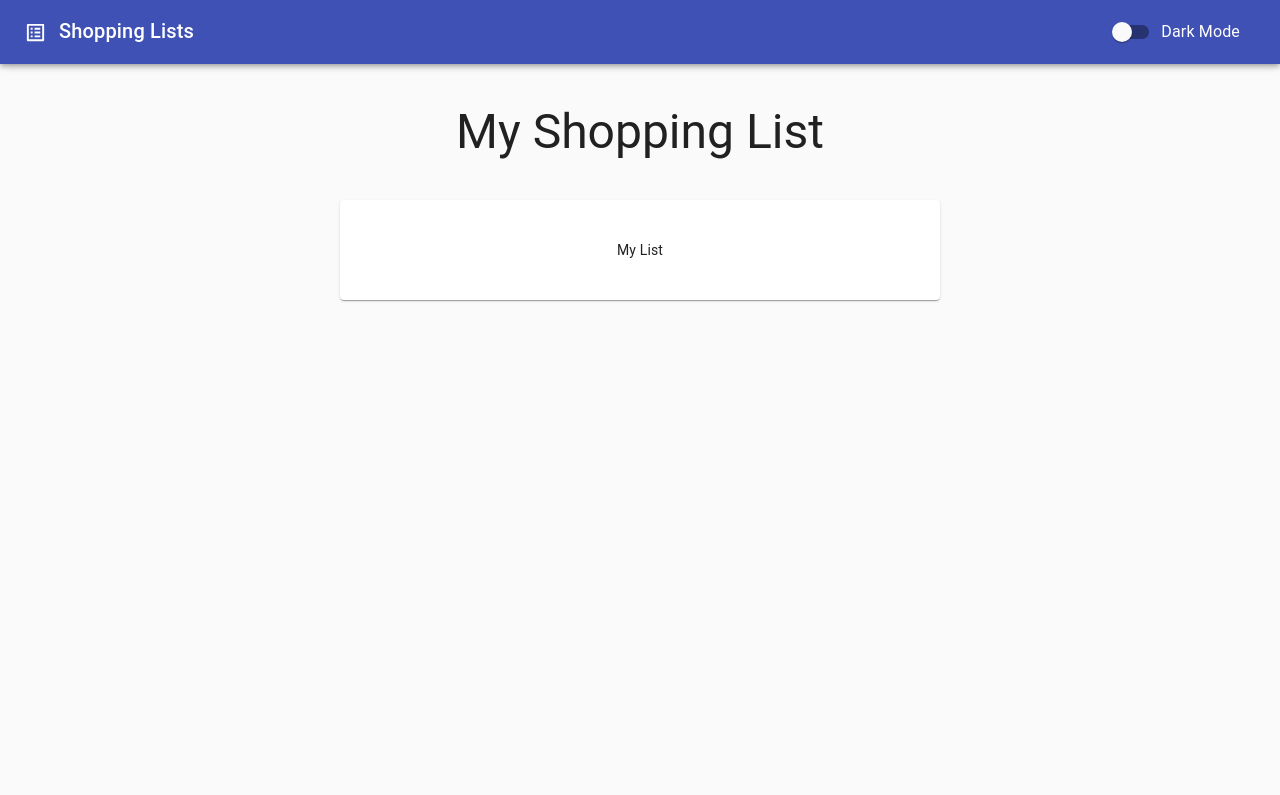
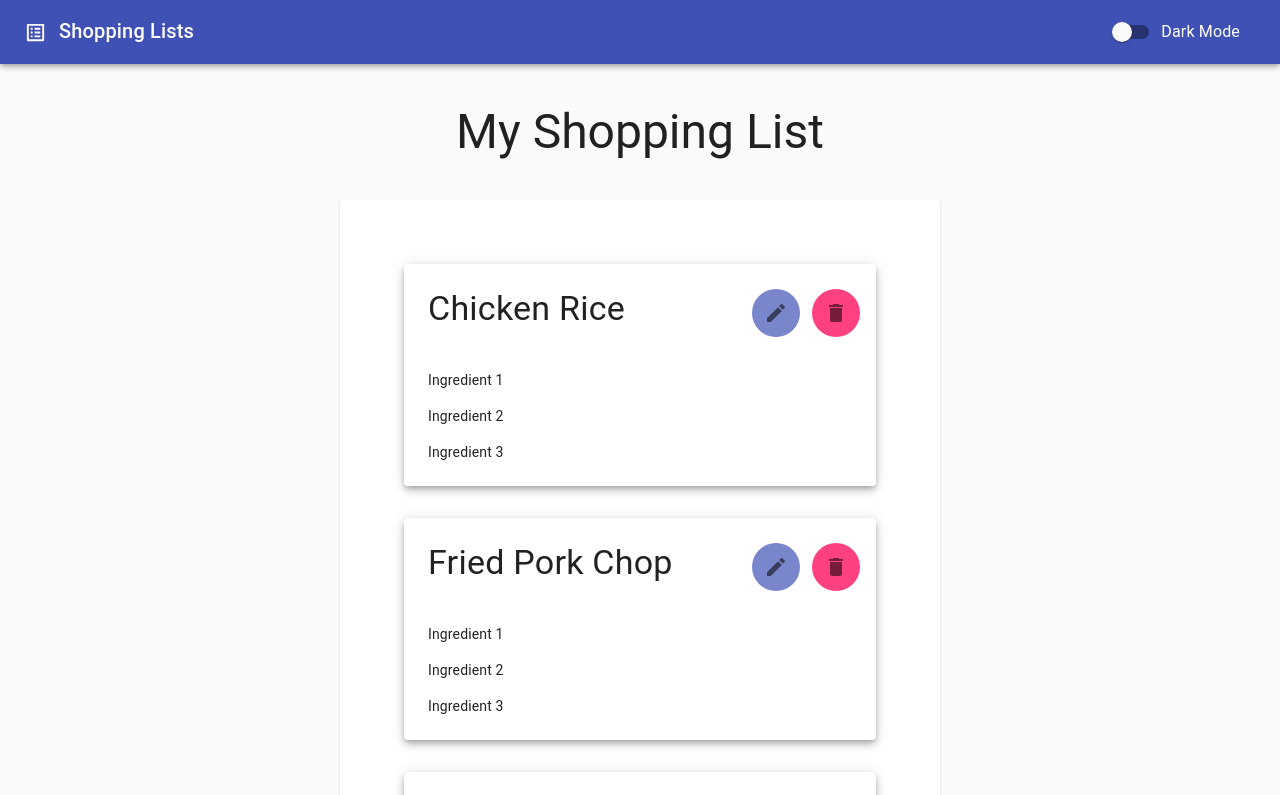
Before and after one commit to JLKP001/Shopping-Lists, a React (Create React App) app in the folder shopping-lists/: page / in a window 1280 px wide. Shown: the top 795 px of the page. Built offline with nearby package versions, Linux system fonts and the light colour scheme.

Commit message:
Added Item and ItemSubList components

```diff
--- /dev/null
+++ b/shopping-lists/src/components/Item.js
@@ -0,0 +1,61 @@
+import React from "react";
+import {
+  Card,
+  CardContent,
+  Grid,
+  IconButton,
+  List,
+  ListItem,
+  makeStyles,
+  Typography,
+} from "@material-ui/core";
+import EditIcon from "@material-ui/icons/Edit";
+import DeleteIcon from "@material-ui/icons/Delete";
+import { ItemSubList } from "./ItemSubList";
+
+const useStyles = makeStyles((theme) => ({
+  root: {
+    margin: theme.spacing(3),
+    marginBottom: theme.spacing(4),
+    padding: theme.spacing(1),
+  },
+  itemTitle: { display: "flex", flexDirection: "row" },
+  editButton: {
+    marginRight: theme.spacing(1.5),
+    backgroundColor: theme.palette.primary.light,
+    "& .MuiButton-label": { color: theme.palette.primary.main },
+  },
+  deleteButton: {
+    marginRight: theme.spacing(1),
+    backgroundColor: theme.palette.secondary.light,
+    "& .MuiButton-label": { color: theme.palette.secondary.main },
+  },
+}));
+
+export const Item = ({ itemData }) => {
+  const classes = useStyles();
+
+  return (
+    <Card className={classes.root} elevation={5}>
+      <div className={classes.itemTitle}>
+        <Grid container alignItems="center">
+          <Grid item>
+            <CardContent>
+              <Typography variant="h4">{itemData.name}</Typography>
+            </CardContent>
+          </Grid>
+          <Grid item sm></Grid>
+          <Grid item>
+            <IconButton className={classes.editButton}>
+              <EditIcon />
+            </IconButton>
+            <IconButton className={classes.deleteButton}>
+              <DeleteIcon />
+            </IconButton>
+          </Grid>
+        </Grid>
+      </div>
+      <ItemSubList />
+    </Card>
+  );
+};
--- a/shopping-lists/src/components/ItemList.js
+++ b/shopping-lists/src/components/ItemList.js
@@ -1,5 +1,6 @@
 import React from "react";
 import { makeStyles, Paper } from "@material-ui/core";
+import { Item } from "./Item";
 
 const useStyles = makeStyles((theme) => ({
   root: {
@@ -11,7 +12,13 @@ const useStyles = makeStyles((theme) => ({
   },
 }));
 
-export const ItemList = () => {
+export const ItemList = ({ listData, setListData }) => {
   const classes = useStyles();
-  return <Paper className={classes.root}>My List</Paper>;
+  return (
+    <Paper className={classes.root}>
+      {listData.map((itemData) => {
+        return <Item key={itemData.id} itemData={itemData} />;
+      })}
+    </Paper>
+  );
 };
--- /dev/null
+++ b/shopping-lists/src/components/ItemSubList.js
@@ -0,0 +1,12 @@
+import React from "react";
+import { List, ListItem } from "@material-ui/core";
+
+export const ItemSubList = () => {
+  return (
+    <List>
+      <ListItem>Ingredient 1</ListItem>
+      <ListItem>Ingredient 2</ListItem>
+      <ListItem>Ingredient 3</ListItem>
+    </List>
+  );
+};
--- a/shopping-lists/src/components/MainBody.js
+++ b/shopping-lists/src/components/MainBody.js
@@ -1,4 +1,4 @@
-import React from "react";
+import React, { useState } from "react";
 import { makeStyles, Typography } from "@material-ui/core";
 import { ItemList } from "./ItemList";
 
@@ -12,10 +12,16 @@ const useStyles = makeStyles((theme) => ({
 
 export const MainBody = () => {
   const classes = useStyles();
+  const [listData, setListData] = useState([
+    { id: 1, name: "Chicken Rice" },
+    { id: 2, name: "Fried Pork Chop" },
+    { id: 3, name: "Baked Miso Cod" },
+  ]);
+
   return (
     <div className={classes.root}>
       <Typography variant="h3">My Shopping List</Typography>
-      <ItemList />
+      <ItemList listData={listData} setListData={setListData} />
     </div>
   );
 };
```
